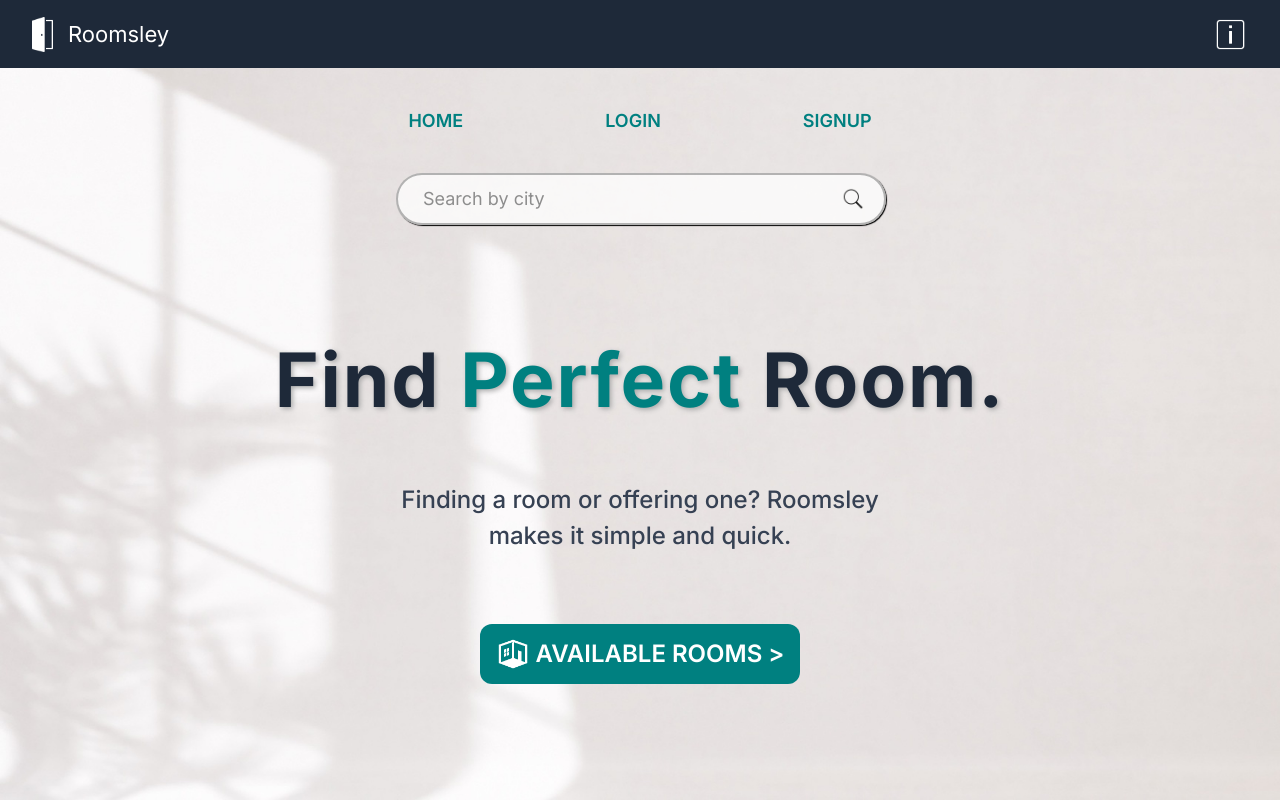
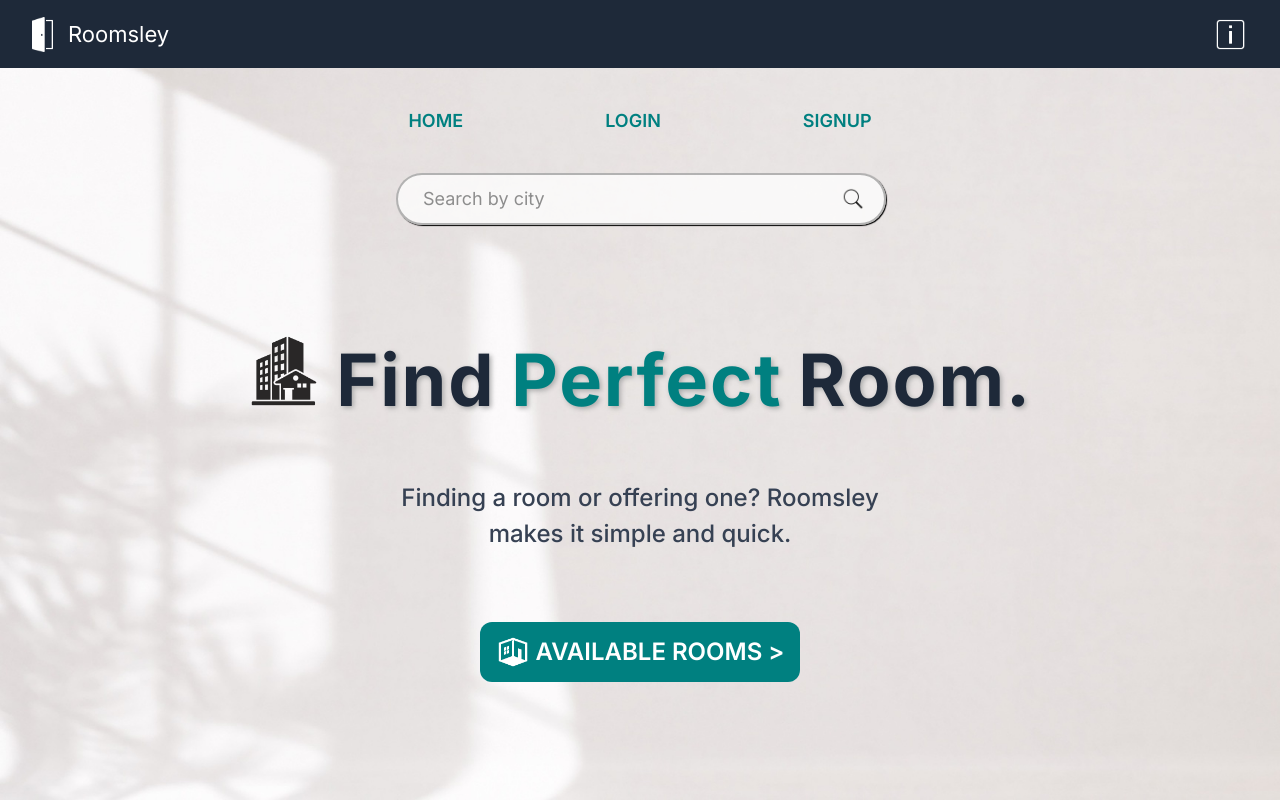
Before and after one commit to rohitkumar893/roomsley, a React (Vite) app: page / in a window 1280 px wide. Built offline with nearby package versions, Linux system fonts and the light colour scheme; no server answers.

Commit message:
update: home

```diff
--- a/src/App.jsx
+++ b/src/App.jsx
@@ -110,7 +110,12 @@ function App() {
         <div className='landingcontainer w-[100%] flex flex-col justify-center items-center'>
           <div className='h-[100%] w-[100%]'>
             <div className='flex flex-col md:flex-col items-center h-full w-full justify-center gap-[55px]'>
-                  <h1 className='textlogo text-[52px]  md:text-[75px] text-center font-bold leading-tight tracking-wide'>Find <span className='perfect'>Perfect</span> Room.</h1>
+              <div className='flex gap-[16px] w-full justify-center flex-wrap leading-tight tracking-wide gap-y-1'>
+                  <img src="property.png" className='property h-[52px] w-[52px] md:h-[72px] md:w-[72px]' />
+                  <h1 className='textlogo text-[52px]  md:text-[72px] text-center font-bold leading-tight tracking-wide'>Find </h1>
+                  <h1 className='textlogo text-[52px]  md:text-[72px] text-center font-bold leading-tight tracking-wide'><span className='perfect'>Perfect</span></h1>
+                  <h1 className='textlogo text-[52px] md:text-[72px] text-center font-bold leading-tight tracking-wide'> Room.</h1>
+              </div>
                   <h2 className='slogan text-[20px] sm:text-[24px] sm:w-[580px] w-full text-center font-medium text-gray-700'> Finding a room or offering one? Roomsley makes it simple and quick.</h2>
                   <Link to="/listings">
                   <button className="buttonn md:w-[320px] w-[300px]" title='Explore Rooms'>
```
Also changed, not shown: public/property.png (added).
